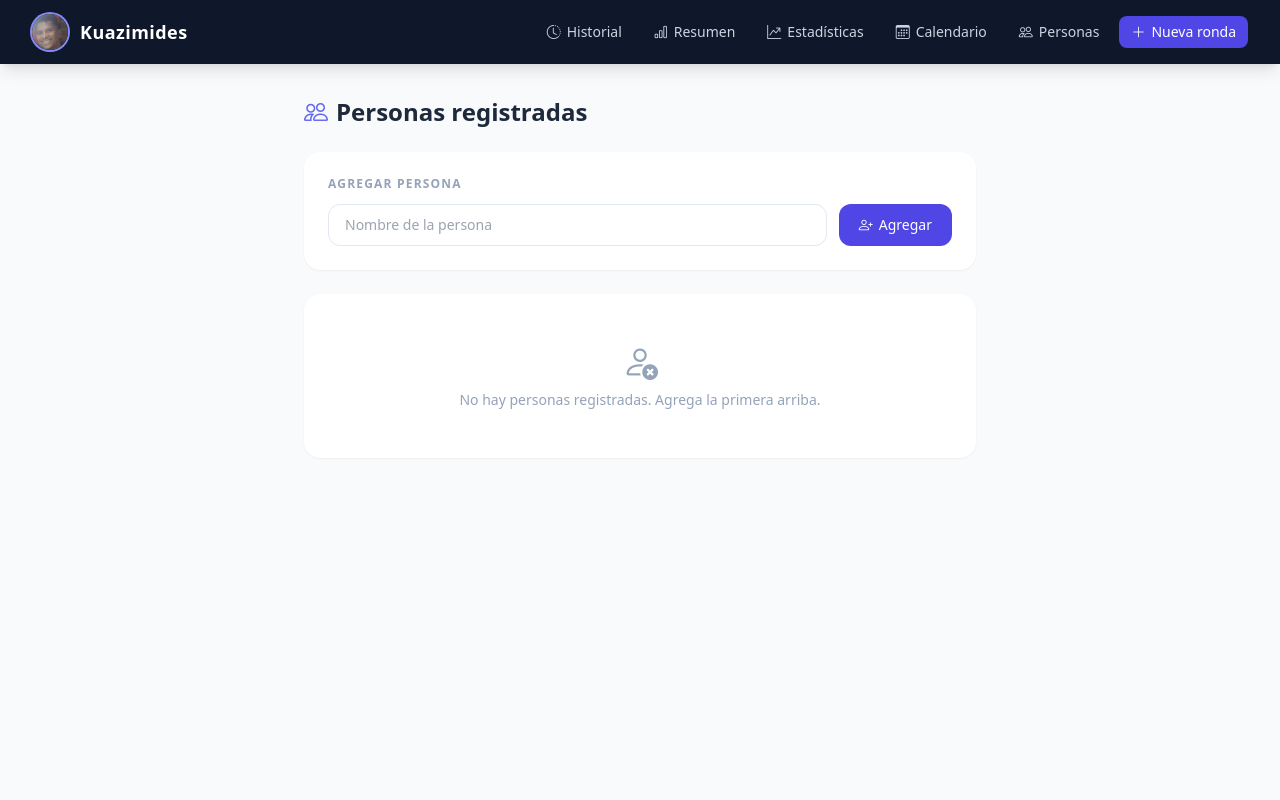
After one commit to JulianDavidGamboa/apuesta, a Python web app: template templates/personas.html in a window 1280 px wide. The commit adds this page. Run offline with Jinja, Linux system fonts and the light colour scheme; the template is opened without the code that fills it, so the values that code supplies are empty; some libraries are stand-ins or nearby versions.

Commit message:
feat: add personas mgmt, active nav, Bogota timezone

```diff
--- a/templates/base.html
+++ b/templates/base.html
@@ -31,31 +31,42 @@
     <div class="flex items-center justify-between h-16">
       <!-- Logo -->
       <a href="{{ url_for('index') }}" class="flex items-center gap-3">
-        <img src="{{ url_for('static', filename='kuaza.png') }}" alt="logo"
+        <img src="{{ url_for('static', filename='kuaza.png') }}?v={{ range(1000,9999) | random }}" alt="logo"
              class="w-9 h-9 rounded-full object-cover ring-2 ring-indigo-400">
         <span class="text-white font-bold text-lg tracking-wide">Kuazimides</span>
       </a>
 
       <!-- Nav links -->
+      {% set ep = request.endpoint %}
       <div class="hidden sm:flex items-center gap-2">
         <a href="{{ url_for('index') }}"
-           class="flex items-center gap-1.5 px-3 py-1.5 rounded-lg text-sm text-slate-300 hover:text-white hover:bg-slate-700 transition">
+           class="flex items-center gap-1.5 px-3 py-1.5 rounded-lg text-sm transition
+                  {{ 'bg-slate-700 text-white font-medium' if ep == 'index' else 'text-slate-300 hover:text-white hover:bg-slate-700' }}">
           <i class="bi bi-clock-history"></i> Historial
         </a>
         <a href="{{ url_for('resumen') }}"
-           class="flex items-center gap-1.5 px-3 py-1.5 rounded-lg text-sm text-slate-300 hover:text-white hover:bg-slate-700 transition">
+           class="flex items-center gap-1.5 px-3 py-1.5 rounded-lg text-sm transition
+                  {{ 'bg-slate-700 text-white font-medium' if ep == 'resumen' else 'text-slate-300 hover:text-white hover:bg-slate-700' }}">
           <i class="bi bi-bar-chart"></i> Resumen
         </a>
         <a href="{{ url_for('estadisticas') }}"
-           class="flex items-center gap-1.5 px-3 py-1.5 rounded-lg text-sm text-slate-300 hover:text-white hover:bg-slate-700 transition">
+           class="flex items-center gap-1.5 px-3 py-1.5 rounded-lg text-sm transition
+                  {{ 'bg-slate-700 text-white font-medium' if ep == 'estadisticas' else 'text-slate-300 hover:text-white hover:bg-slate-700' }}">
           <i class="bi bi-graph-up-arrow"></i> Estadísticas
         </a>
         <a href="{{ url_for('calendario') }}"
-           class="flex items-center gap-1.5 px-3 py-1.5 rounded-lg text-sm text-slate-300 hover:text-white hover:bg-slate-700 transition">
+           class="flex items-center gap-1.5 px-3 py-1.5 rounded-lg text-sm transition
+                  {{ 'bg-slate-700 text-white font-medium' if ep == 'calendario' else 'text-slate-300 hover:text-white hover:bg-slate-700' }}">
           <i class="bi bi-calendar3"></i> Calendario
         </a>
+        <a href="{{ url_for('personas') }}"
+           class="flex items-center gap-1.5 px-3 py-1.5 rounded-lg text-sm transition
+                  {{ 'bg-slate-700 text-white font-medium' if ep == 'personas' else 'text-slate-300 hover:text-white hover:bg-slate-700' }}">
+          <i class="bi bi-people"></i> Personas
+        </a>
         <a href="{{ url_for('nueva_ronda') }}"
-           class="flex items-center gap-1.5 px-3 py-1.5 rounded-lg text-sm bg-indigo-600 text-white hover:bg-indigo-500 transition font-medium">
+           class="flex items-center gap-1.5 px-3 py-1.5 rounded-lg text-sm transition font-medium
+                  {{ 'bg-indigo-400 text-white' if ep == 'nueva_ronda' else 'bg-indigo-600 text-white hover:bg-indigo-500' }}">
           <i class="bi bi-plus-lg"></i> Nueva ronda
         </a>
       </div>
@@ -70,19 +81,28 @@
   <!-- Mobile menu -->
   <div id="mobile-menu" class="hidden sm:hidden border-t border-slate-700">
     <div class="px-4 py-3 flex flex-col gap-1">
-      <a href="{{ url_for('index') }}" class="flex items-center gap-2 px-3 py-2 rounded-lg text-slate-300 hover:bg-slate-700 hover:text-white text-sm transition">
+      <a href="{{ url_for('index') }}" class="flex items-center gap-2 px-3 py-2 rounded-lg text-sm transition
+         {{ 'bg-slate-700 text-white font-medium' if ep == 'index' else 'text-slate-300 hover:bg-slate-700 hover:text-white' }}">
         <i class="bi bi-clock-history"></i> Historial
       </a>
-      <a href="{{ url_for('resumen') }}" class="flex items-center gap-2 px-3 py-2 rounded-lg text-slate-300 hover:bg-slate-700 hover:text-white text-sm transition">
+      <a href="{{ url_for('resumen') }}" class="flex items-center gap-2 px-3 py-2 rounded-lg text-sm transition
+         {{ 'bg-slate-700 text-white font-medium' if ep == 'resumen' else 'text-slate-300 hover:bg-slate-700 hover:text-white' }}">
         <i class="bi bi-bar-chart"></i> Resumen
       </a>
-      <a href="{{ url_for('estadisticas') }}" class="flex items-center gap-2 px-3 py-2 rounded-lg text-slate-300 hover:bg-slate-700 hover:text-white text-sm transition">
+      <a href="{{ url_for('estadisticas') }}" class="flex items-center gap-2 px-3 py-2 rounded-lg text-sm transition
+         {{ 'bg-slate-700 text-white font-medium' if ep == 'estadisticas' else 'text-slate-300 hover:bg-slate-700 hover:text-white' }}">
         <i class="bi bi-graph-up-arrow"></i> Estadísticas
       </a>
-      <a href="{{ url_for('calendario') }}" class="flex items-center gap-2 px-3 py-2 rounded-lg text-slate-300 hover:bg-slate-700 hover:text-white text-sm transition">
+      <a href="{{ url_for('calendario') }}" class="flex items-center gap-2 px-3 py-2 rounded-lg text-sm transition
+         {{ 'bg-slate-700 text-white font-medium' if ep == 'calendario' else 'text-slate-300 hover:bg-slate-700 hover:text-white' }}">
         <i class="bi bi-calendar3"></i> Calendario
       </a>
-      <a href="{{ url_for('nueva_ronda') }}" class="flex items-center gap-2 px-3 py-2 rounded-lg bg-indigo-600 text-white text-sm font-medium">
+      <a href="{{ url_for('personas') }}" class="flex items-center gap-2 px-3 py-2 rounded-lg text-sm transition
+         {{ 'bg-slate-700 text-white font-medium' if ep == 'personas' else 'text-slate-300 hover:bg-slate-700 hover:text-white' }}">
+        <i class="bi bi-people"></i> Personas
+      </a>
+      <a href="{{ url_for('nueva_ronda') }}" class="flex items-center gap-2 px-3 py-2 rounded-lg text-sm font-medium transition
+         {{ 'bg-indigo-400 text-white' if ep == 'nueva_ronda' else 'bg-indigo-600 text-white' }}">
         <i class="bi bi-plus-lg"></i> Nueva ronda
       </a>
     </div>
--- /dev/null
+++ b/templates/personas.html
@@ -0,0 +1,59 @@
+{% extends 'base.html' %}
+{% block title %}Personas — Kuazimides{% endblock %}
+
+{% block content %}
+<div class="max-w-2xl mx-auto">
+  <h1 class="text-2xl font-bold text-slate-800 mb-6 flex items-center gap-2">
+    <i class="bi bi-people text-indigo-500"></i> Personas registradas
+  </h1>
+
+  <!-- Formulario agregar -->
+  <div class="bg-white rounded-2xl shadow-sm p-6 mb-6">
+    <p class="text-xs font-bold uppercase tracking-widest text-slate-400 mb-3">Agregar persona</p>
+    <form method="post" action="{{ url_for('agregar_persona') }}" class="flex gap-3">
+      <input type="text" name="nombre" required
+             class="flex-1 border border-slate-200 rounded-xl px-4 py-2.5 text-sm focus:outline-none focus:ring-2 focus:ring-indigo-400"
+             placeholder="Nombre de la persona">
+      <button type="submit"
+              class="flex items-center gap-1.5 px-5 py-2.5 rounded-xl bg-indigo-600 text-white text-sm font-medium hover:bg-indigo-500 transition">
+        <i class="bi bi-person-plus"></i> Agregar
+      </button>
+    </form>
+  </div>
+
+  <!-- Lista -->
+  <div class="bg-white rounded-2xl shadow-sm overflow-hidden">
+    {% if personas %}
+    <table class="w-full text-sm">
+      <thead class="bg-slate-900 text-white text-xs uppercase tracking-wide">
+        <tr>
+          <th class="px-5 py-3 text-left">Nombre</th>
+          <th class="px-5 py-3 text-right">Acción</th>
+        </tr>
+      </thead>
+      <tbody class="divide-y divide-slate-100">
+        {% for p in personas %}
+        <tr class="hover:bg-slate-50 transition">
+          <td class="px-5 py-3 font-medium text-slate-800 capitalize">{{ p.nombre }}</td>
+          <td class="px-5 py-3 text-right">
+            <form method="post" action="{{ url_for('eliminar_persona', id=p.id) }}"
+                  onsubmit="return confirm('¿Eliminar a {{ p.nombre }}?')">
+              <button type="submit"
+                      class="text-xs px-3 py-1.5 rounded-lg text-rose-500 hover:bg-rose-50 border border-rose-200 transition">
+                <i class="bi bi-trash"></i> Eliminar
+              </button>
+            </form>
+          </td>
+        </tr>
+        {% endfor %}
+      </tbody>
+    </table>
+    {% else %}
+    <div class="px-6 py-12 text-center text-slate-400">
+      <i class="bi bi-person-x text-4xl block mb-2"></i>
+      <p class="text-sm">No hay personas registradas. Agrega la primera arriba.</p>
+    </div>
+    {% endif %}
+  </div>
+</div>
+{% endblock %}
```
Also changed, not shown: app.py (+58 -4 lines), templates/nueva.html (+6 -1 lines).
